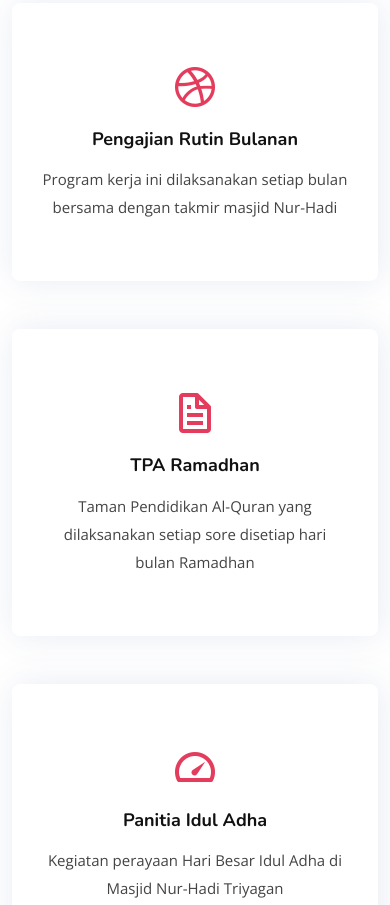
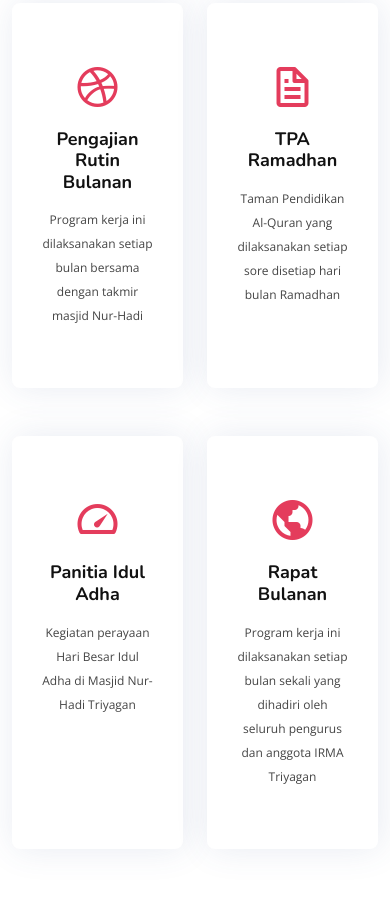
Before and after one commit to hyugenk/irma-triyagan, a plain HTML site: page index.html in a window 390 px wide. Shown: the part 1954-2859 px from the top of the page. Drawn offline with nearby package versions, Linux system fonts and the light colour scheme.

Commit message:
fix bug fz

```diff
--- a/assets/css/style.css
+++ b/assets/css/style.css
@@ -637,6 +637,13 @@ section {
   margin-bottom: 0;
 }
 
+@media (max-width: 768px) {
+  .services .description {
+    font-size: 12px; /* Mengurangi ukuran font untuk layar hp */
+    line-height: 24px; /* Menyesuaikan line-height untuk layar hp */
+  }
+}
+
 .services .icon-box:hover .title a,
 .services .icon-box:hover .description {
   color: #fff;
--- a/index.html
+++ b/index.html
@@ -128,7 +128,7 @@
         </div>
 
         <div class="row">
-          <div class="col-md-6 col-lg-3 d-flex align-items-stretch mb-5 mb-lg-0">
+          <div class="col-lg-3 col-6 d-flex align-items-stretch mb-5 mb-lg-0">
             <div class="icon-box">
               <div class="icon"><i class="bx bxl-dribbble"></i></div>
               <h4 class="title"><a href="">Pengajian Rutin Bulanan</a></h4>
@@ -137,7 +137,7 @@
             </div>
           </div>
 
-          <div class="col-md-6 col-lg-3 d-flex align-items-stretch mb-5 mb-lg-0">
+          <div class="col-lg-3 col-6 d-flex align-items-stretch mb-5 mb-lg-0">
             <div class="icon-box">
               <div class="icon"><i class="bx bx-file"></i></div>
               <h4 class="title"><a href="">TPA Ramadhan</a></h4>
@@ -146,7 +146,7 @@
             </div>
           </div>
 
-          <div class="col-md-6 col-lg-3 d-flex align-items-stretch mb-5 mb-lg-0">
+          <div class="col-lg-3 col-6 d-flex align-items-stretch mb-5 mb-lg-0">
             <div class="icon-box">
               <div class="icon"><i class="bx bx-tachometer"></i></div>
               <h4 class="title"><a href="">Panitia Idul Adha</a></h4>
@@ -154,7 +154,7 @@
             </div>
           </div>
 
-          <div class="col-md-6 col-lg-3 d-flex align-items-stretch mb-5 mb-lg-0">
+          <div class="col-lg-3 col-6 d-flex align-items-stretch mb-5 mb-lg-0">
             <div class="icon-box">
               <div class="icon"><i class="bx bx-world"></i></div>
               <h4 class="title"><a href="">Rapat Bulanan</a></h4>
```
